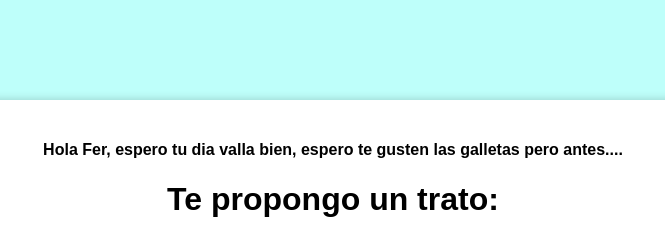
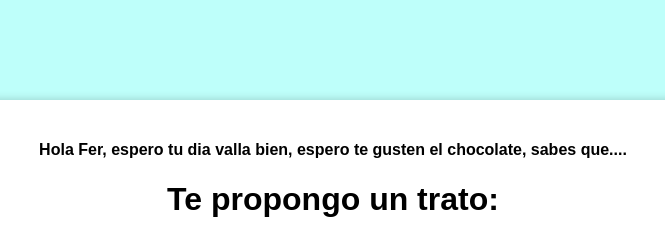
Before and after one commit to Leonardo3Dev/Mi_pagina_webv1, a plain HTML site: page index.html in a window 1280 px wide. Shown: the top 236 px of the page, 307-972 px from the left. Drawn offline with Linux system fonts and the light colour scheme.

Commit message:
Update index.html

```diff
--- a/index.html
+++ b/index.html
@@ -58,7 +58,7 @@
 </head>
 <body>
     <div id="container">
-        <h4>Hola Fer, espero tu dia valla bien, espero te gusten las galletas pero antes....</h4>
+        <h4>Hola Fer, espero tu dia valla bien, espero te gusten el chocolate, sabes que....</h4>
         <h1>Te propongo un trato:</h1>
         <p>Si adivinas esta adivinanza, te debo una miche 🍺, pero si fallas, me gano un abrazo tuyo 🤗 ¿Qué dices?</p>
         <button class="boton" onclick="aceptarTrato()">Va</button>
```
